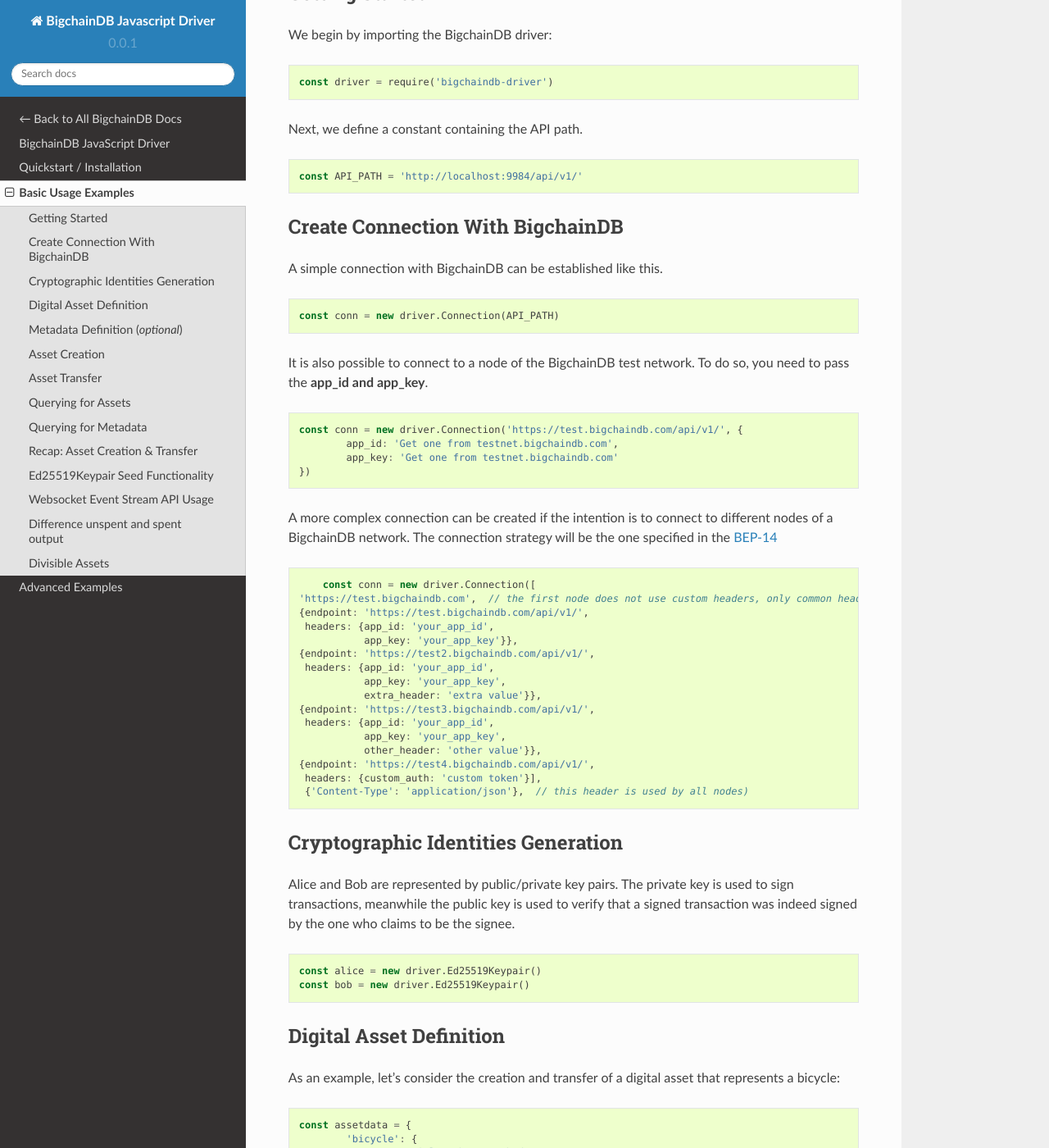
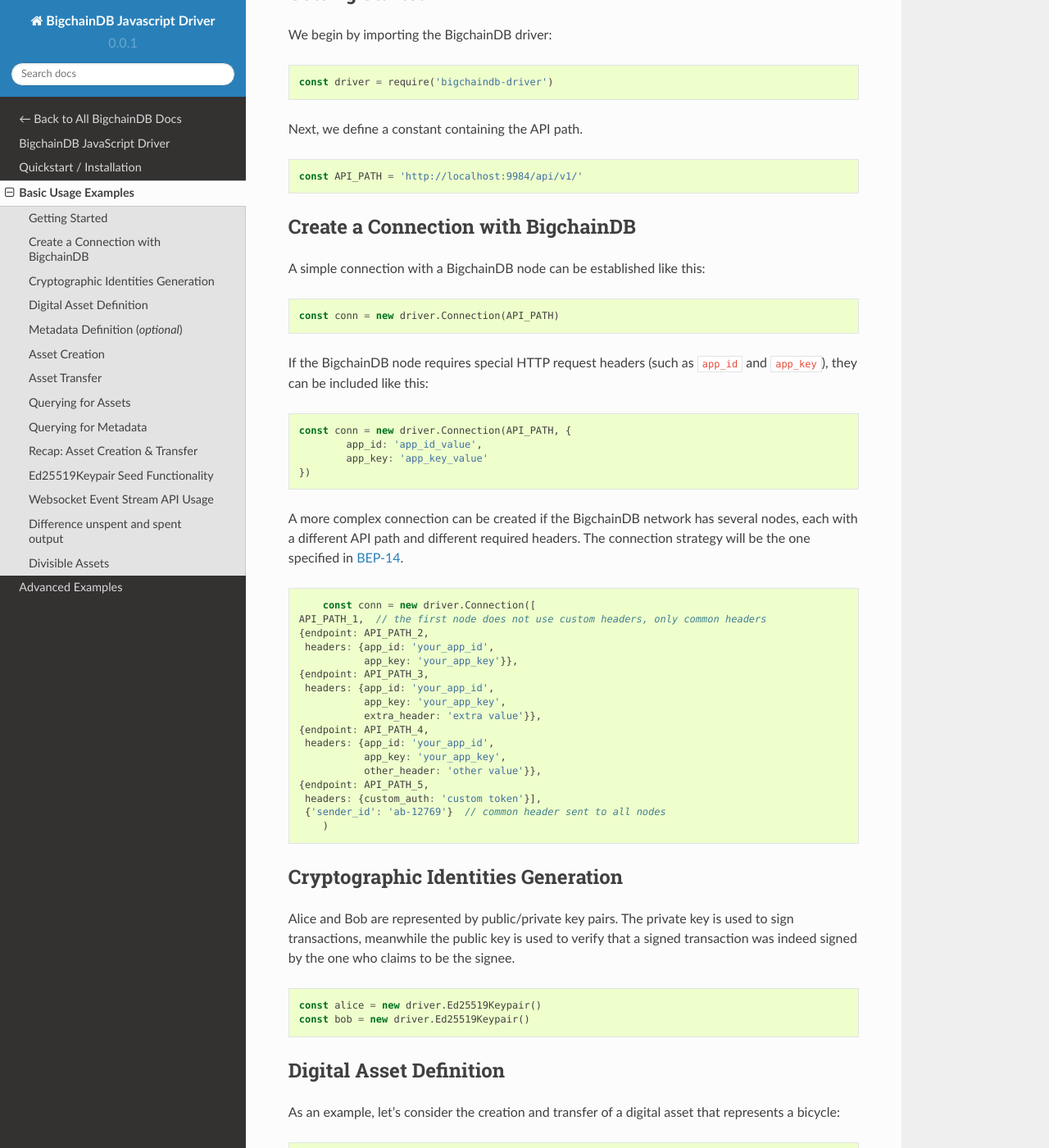
Before and after one commit to bigchaindb/js-bigchaindb-driver, a Sphinx documentation site: the page built from docs/source/usage.rst, in a window 1280 px wide and 1400 px high, scrolled down 401 px. Shown: the whole window at 82% size. Built offline with Sphinx 7.4.7 and the Read the Docs theme 2.0.0, drawn with Linux system fonts in a browser that asks for light colours; some of the changed text lies outside the part shown.

Commit message:
Remove old testnet information

```diff
--- a/docs/requirements.txt
+++ b/docs/requirements.txt
@@ -1,3 +1,3 @@
-Sphinx>=1.6.3
+Sphinx~=1.0
 recommonmark>=0.4.0
 sphinx-rtd-theme>=0.2.4
--- a/docs/source/usage.rst
+++ b/docs/source/usage.rst
@@ -7,7 +7,8 @@
 Basic Usage Examples
 ====================
 
-For the examples on this page, we assume you've :doc:`installed the bigchaindb_driver JavaScript package <quickstart>`,
+For the examples on this page, we assume you've
+:doc:`installed the bigchaindb_driver JavaScript package <quickstart>`,
 and you have determined the BigchainDB Root URL (issue: move this to general docs)
 of the node or cluster you want to connect to.
 
@@ -31,52 +32,55 @@
 
 	const API_PATH = 'http://localhost:9984/api/v1/'
 
-Create Connection With BigchainDB
----------------------------------
+Create a Connection with BigchainDB
+-----------------------------------
 
-A simple connection with BigchainDB can be established like this.
+A simple connection with a BigchainDB node can be established like this:
 
 .. code-block:: js
 
 	const conn = new driver.Connection(API_PATH)
 
-It is also possible to connect to a node of the BigchainDB test network.
-To do so, you need to pass the **app_id and app_key**.
+If the BigchainDB node requires special HTTP request headers
+(such as ``app_id`` and ``app_key``),
+they can be included like this:
 
 .. code-block:: js
 
-	const conn = new driver.Connection('https://test.bigchaindb.com/api/v1/', {
-		app_id: 'Get one from testnet.bigchaindb.com',
-		app_key: 'Get one from testnet.bigchaindb.com'
+	const conn = new driver.Connection(API_PATH, {
+		app_id: 'app_id_value',
+		app_key: 'app_key_value'
 	})
 
-A more complex connection can be created if the intention is to connect to
-different nodes of a BigchainDB network.
-The connection strategy will be the one specified in the BEP-14_
+A more complex connection can be created if the BigchainDB network
+has several nodes, each with a different API path and different required headers.
+The connection strategy will be the one specified in BEP-14_.
 
 .. _BEP-14: https://github.com/bigchaindb/BEPs/tree/master/14#connection-strategy
 
 .. code-block:: js
 
 	const conn = new driver.Connection([
-    'https://test.bigchaindb.com',  // the first node does not use custom headers, only common headers
-    {endpoint: 'https://test.bigchaindb.com/api/v1/',
+    API_PATH_1,  // the first node does not use custom headers, only common headers
+    {endpoint: API_PATH_2,
      headers: {app_id: 'your_app_id',
                app_key: 'your_app_key'}},
-    {endpoint: 'https://test2.bigchaindb.com/api/v1/',
+    {endpoint: API_PATH_3,
      headers: {app_id: 'your_app_id',
                app_key: 'your_app_key',
                extra_header: 'extra value'}},
-    {endpoint: 'https://test3.bigchaindb.com/api/v1/',
+    {endpoint: API_PATH_4,
      headers: {app_id: 'your_app_id',
                app_key: 'your_app_key',
        	       other_header: 'other value'}},
-    {endpoint: 'https://test4.bigchaindb.com/api/v1/',
+    {endpoint: API_PATH_5,
      headers: {custom_auth: 'custom token'}],
-     {'Content-Type': 'application/json'},  // this header is used by all nodes)
+     {'sender_id': 'ab-12769'}  // common header sent to all nodes
+	)
 
 Cryptographic Identities Generation
 -----------------------------------
+
 Alice and Bob are represented by public/private key pairs. The private key is
 used to sign transactions, meanwhile the public key is used to verify that a
 signed transaction was indeed signed by the one who claims to be the signee.
@@ -282,7 +286,7 @@
 
 
 Querying for Metadata
--------------------
+---------------------
 
 Similar as querying for assets, in BigchainDB you can query for metadata using simple text search.
 This search is applied to all the strings inside the metadata payload and returns all the metadata payloads that match a given text search string.
@@ -331,7 +335,7 @@
 
 	const driver = require('bigchaindb-driver')
 
-	// BigchainDB server instance or testnetwork (e.g. https://test.bigchaindb.com/api/v1/)
+	// BigchainDB server instance or testnetwork (e.g. https://example.com/api/v1/)
 	const API_PATH = 'http://localhost:9984/api/v1/'
 
 	// Create a new keypair for Alice and Bob
@@ -434,8 +438,13 @@
 Websocket Event Stream API Usage
 --------------------------------
 
-The Event Stream API enables new ways to interact with BigchainDB, making it possible for your application to subscribe to all newly–confirmed transactions that are happening in the system.
-Below piece of code can be opened in your web browser. It will connect to your websocket (if you are using the testnet, redefine ``var wsUri ='wss://test.bigchaindb.com:443/api/v1/streams/valid_transactions'``). This web page will display all validated transactions.
+The Event Stream API enables new ways to interact with BigchainDB,
+making it possible for your application to subscribe
+to all newly–confirmed transactions that are happening in the system.
+Below piece of code can be opened in your web browser.
+It will connect to your websocket (if you are using the testnet, redefine
+``var wsUri ='wss://insert-testnet-subdomain-here.com:443/api/v1/streams/valid_transactions'``).
+This web page will display all validated transactions.
 
 .. code-block:: html
 
@@ -739,6 +748,7 @@
 This gives us 3 tokens to redistribute. I want to give 1 token to Carly and 2 tokens Alice.
 
 .. code-block:: js
+
 	const txTransferDivisibleInputs = driver.Transaction.makeTransferTransaction(
 		[{ tx: txTransferDivisibleSigned, output_index: 0 }, { tx: txTransferDivisibleSigned, output_index: 1 }],
 		[
```
Also changed, not shown: README.md (+2 -2 lines).
